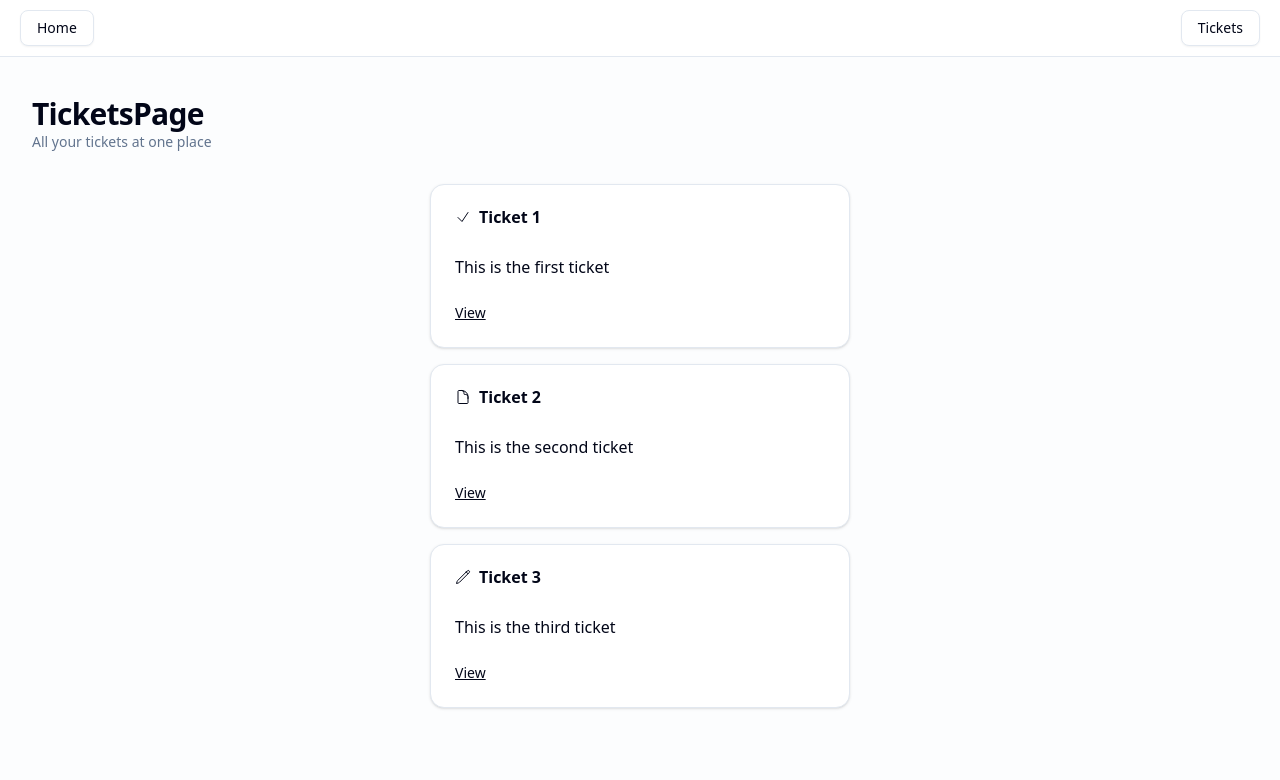
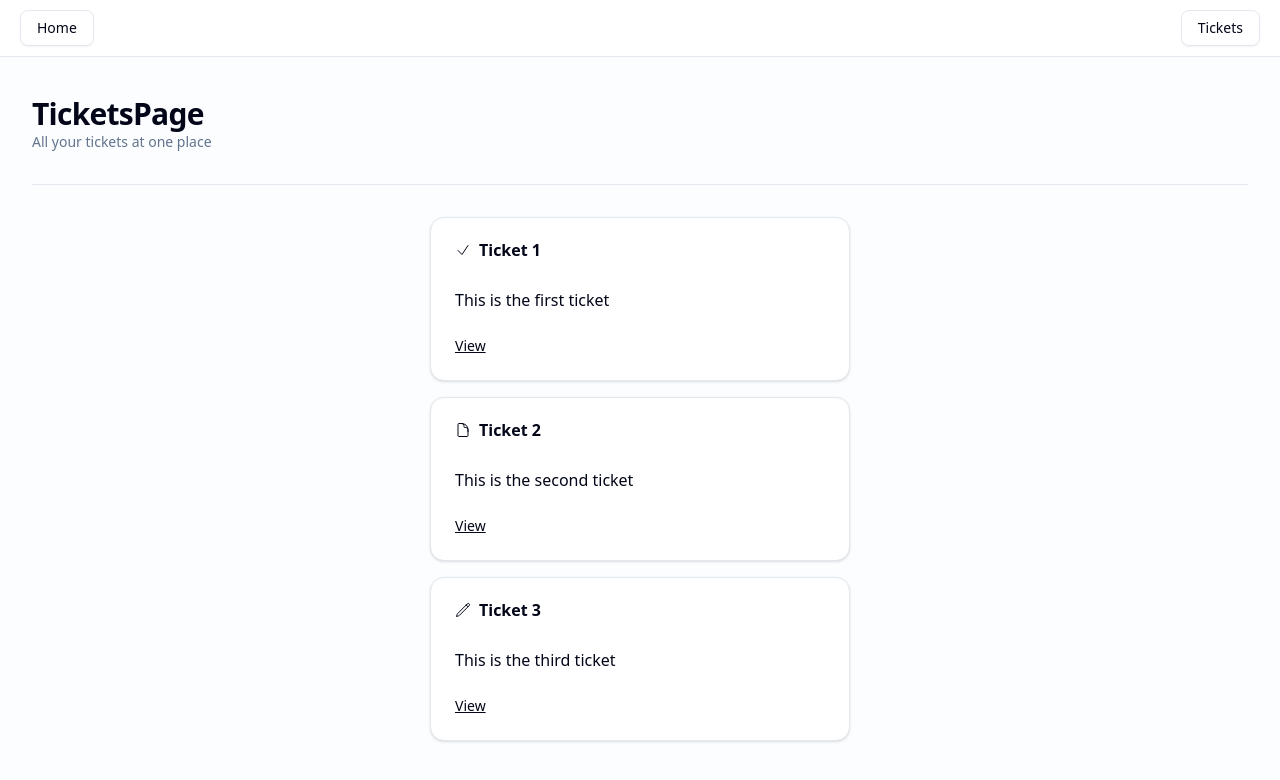
Before and after one commit to andregmoeller/the-road-to-next, a Next.js app: page /tickets in a window 1280 px wide. Shown: the top 780 px of the page. Built offline with nearby package versions, Linux system fonts and the light colour scheme.

Commit message:
feat(TicketsPage): Improve layout by adding a Shadcn Separator

```diff
--- a/package.json
+++ b/package.json
@@ -11,6 +11,7 @@
     "type": "tsc --noEmit"
   },
   "dependencies": {
+    "@radix-ui/react-separator": "^1.1.7",
     "@radix-ui/react-slot": "^1.2.3",
     "class-variance-authority": "^0.7.1",
     "clsx": "^2.1.1",
--- a/src/app/tickets/page.tsx
+++ b/src/app/tickets/page.tsx
@@ -1,5 +1,6 @@
 import Link from "next/link";
 import { Card, CardContent, CardFooter, CardHeader, CardTitle } from "@/components/ui/card";
+import { Separator } from "@/components/ui/separator";
 import { initialTickets } from "@/data";
 import { ticketPath } from "@/paths";
 
@@ -68,6 +69,8 @@
         <p className="text-sm text-muted-foreground">All your tickets at one place</p>
       </div>
 
+      <Separator />
+
       <div className="flex-1 flex flex-col items-center gap-y-4 animate-fade-from-top">
         {initialTickets.map((ticket) => (
           <Card key={ticket.id} className="w-full max-w-[420px]">
--- /dev/null
+++ b/src/components/ui/separator.tsx
@@ -0,0 +1,27 @@
+"use client"
+
+import * as SeparatorPrimitive from "@radix-ui/react-separator"
+import * as React from "react"
+import { cn } from "@/lib/utils"
+
+function Separator({
+  className,
+  orientation = "horizontal",
+  decorative = true,
+  ...props
+}: React.ComponentProps<typeof SeparatorPrimitive.Root>) {
+  return (
+    <SeparatorPrimitive.Root
+      data-slot="separator"
+      decorative={decorative}
+      orientation={orientation}
+      className={cn(
+        "bg-border shrink-0 data-[orientation=horizontal]:h-px data-[orientation=horizontal]:w-full data-[orientation=vertical]:h-full data-[orientation=vertical]:w-px",
+        className
+      )}
+      {...props}
+    />
+  )
+}
+
+export { Separator }
```
Also changed, not shown: 1 other file (tests, documents, lock files or other folders).
